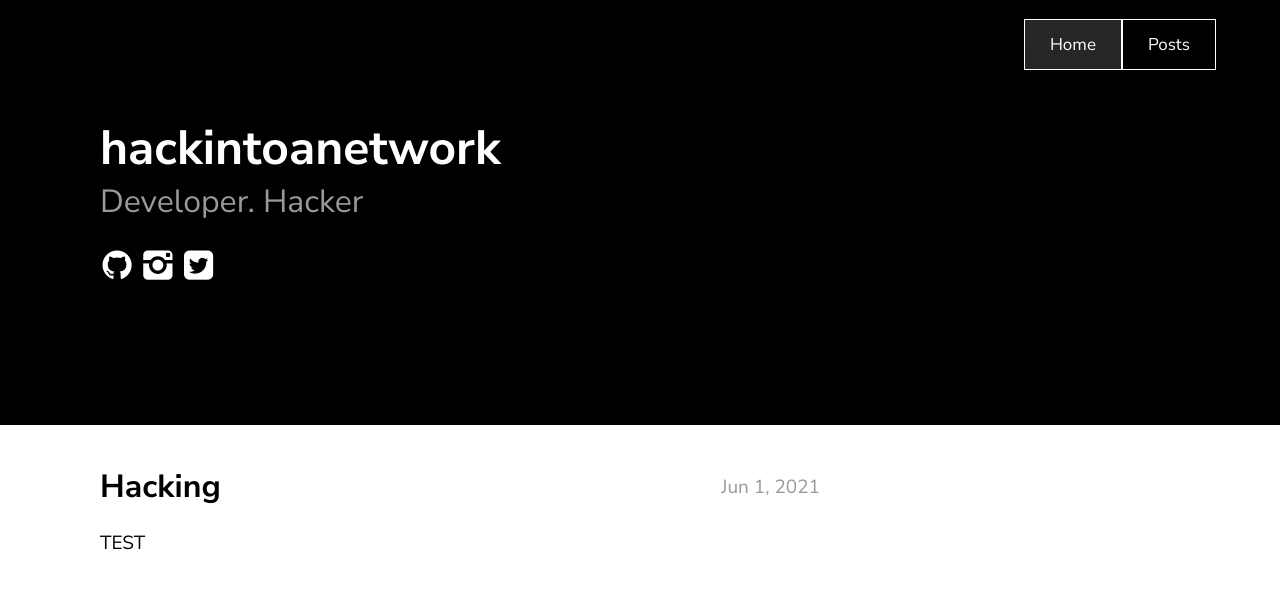
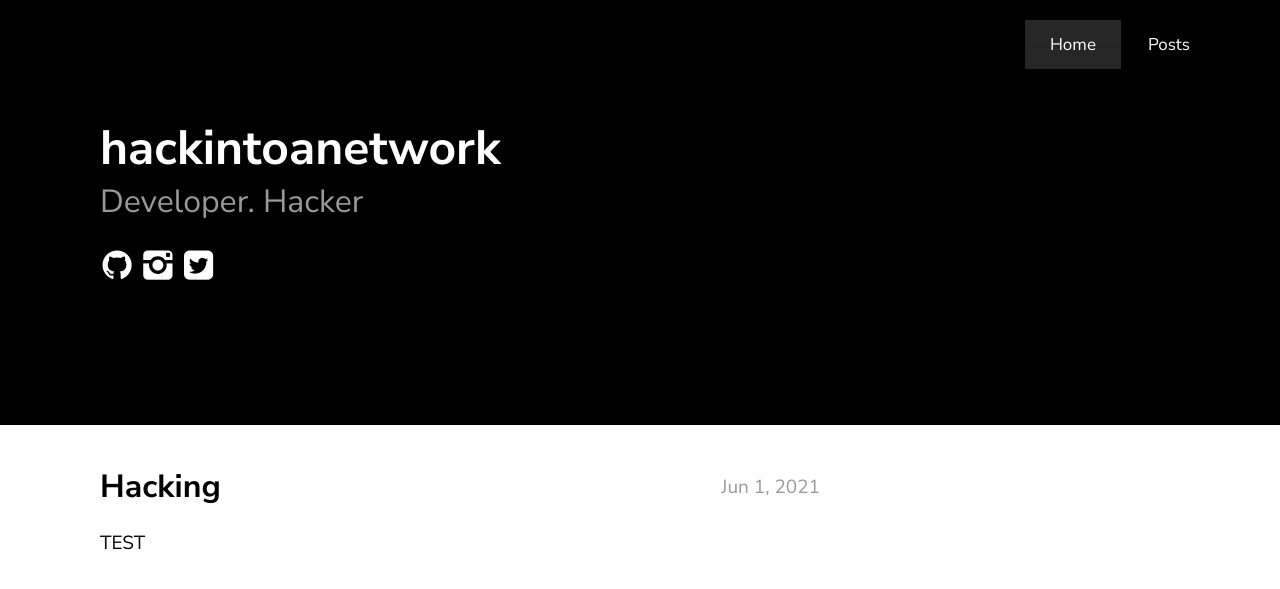
Before and after one commit to Developers-Official/hackintoanetwork.github.io, a Jekyll site: the page built from index.md, in a window 1280 px wide. Shown: the top 589 px of the page. Built offline with Jekyll 4.4.1, drawn with Linux system fonts in a browser that asks for light colours.

Commit message:
Update theme.scss

```diff
--- a/_sass/theme.scss
+++ b/_sass/theme.scss
@@ -235,7 +235,7 @@ header {
 		list-style-type: none;
 		li {
 			// background-color: #ff9f1c;
-			border: 1px solid #fff;
+			border: 1px solid #000;
 			float: left;
 			// margin: 5px;
 			&:not(:first-child){
```
